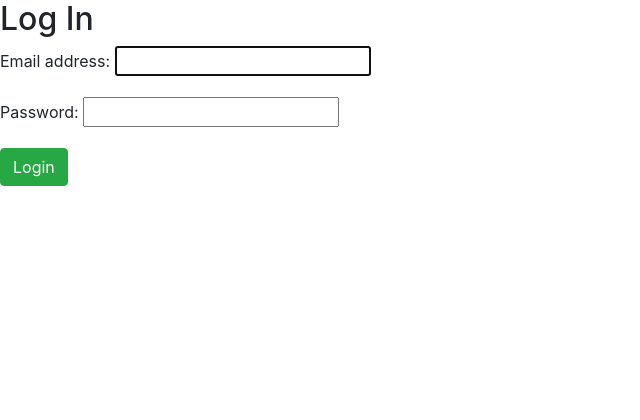
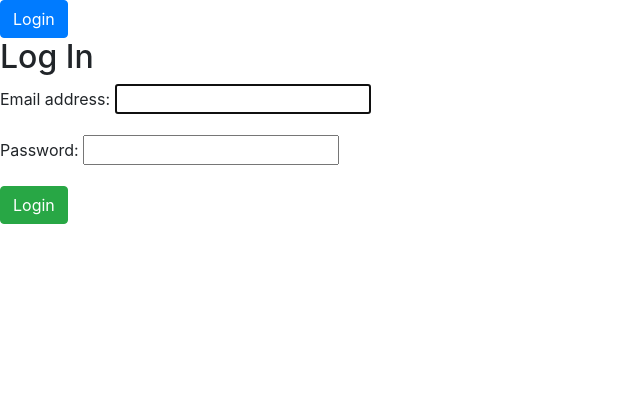
Before and after one commit to hekaber/ardoise-project, a Django app: page /accounts/login/ in a window 1280 px wide. Shown: the top 420 px of the page, without its empty margins (0-640 px from the left). Run offline with Django 3.2, Linux system fonts and the light colour scheme; parts of the project's set-up code (start-up, migrations or seed data) failed here and were passed over; some libraries are stand-ins or nearby versions.

Commit message:
login / logout redirect

```diff
--- a/ardoise-serv/config/settings.py
+++ b/ardoise-serv/config/settings.py
@@ -159,3 +159,4 @@ MEDIA_ROOT = 'media'
 MEDIA_URL = '/media/'
 
 LOGIN_REDIRECT_URL = '/'
+LOGOUT_REDIRECT_URL = '/'
--- a/ardoise-serv/templates/shared/base.html
+++ b/ardoise-serv/templates/shared/base.html
@@ -9,7 +9,11 @@
 </head>
 <body>
     <header>
-      <!-- Fixed navbar -->
+        {% if user.is_authenticated %}
+            <button type="button" class="btn btn-primary"><a href="{% url 'logout' %}">Logout</a></button>
+        {% else %}
+            <button type="button" class="btn btn-primary"><a href="{% url 'login' %}">Login</a></button>
+        {% endif %}
     </header>
     <main id="content">
         {% block content %}{% endblock %}
```
